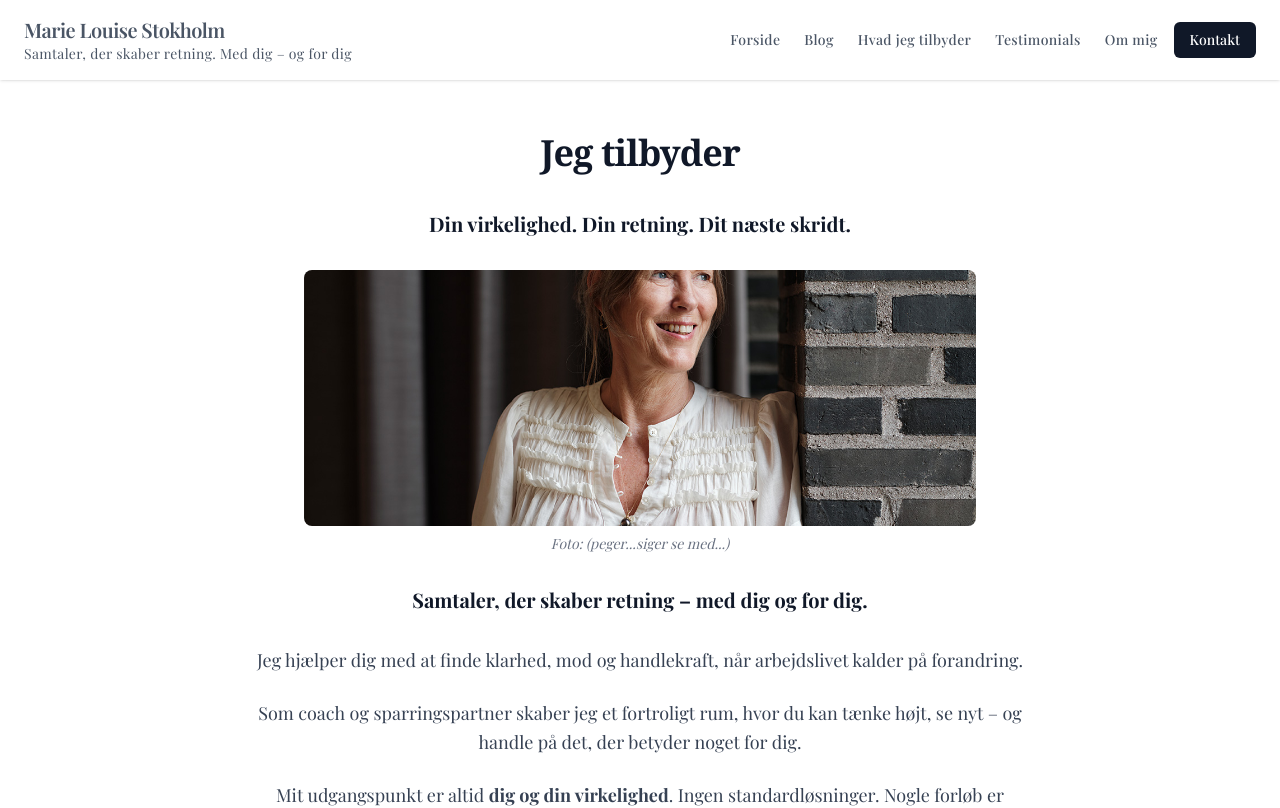
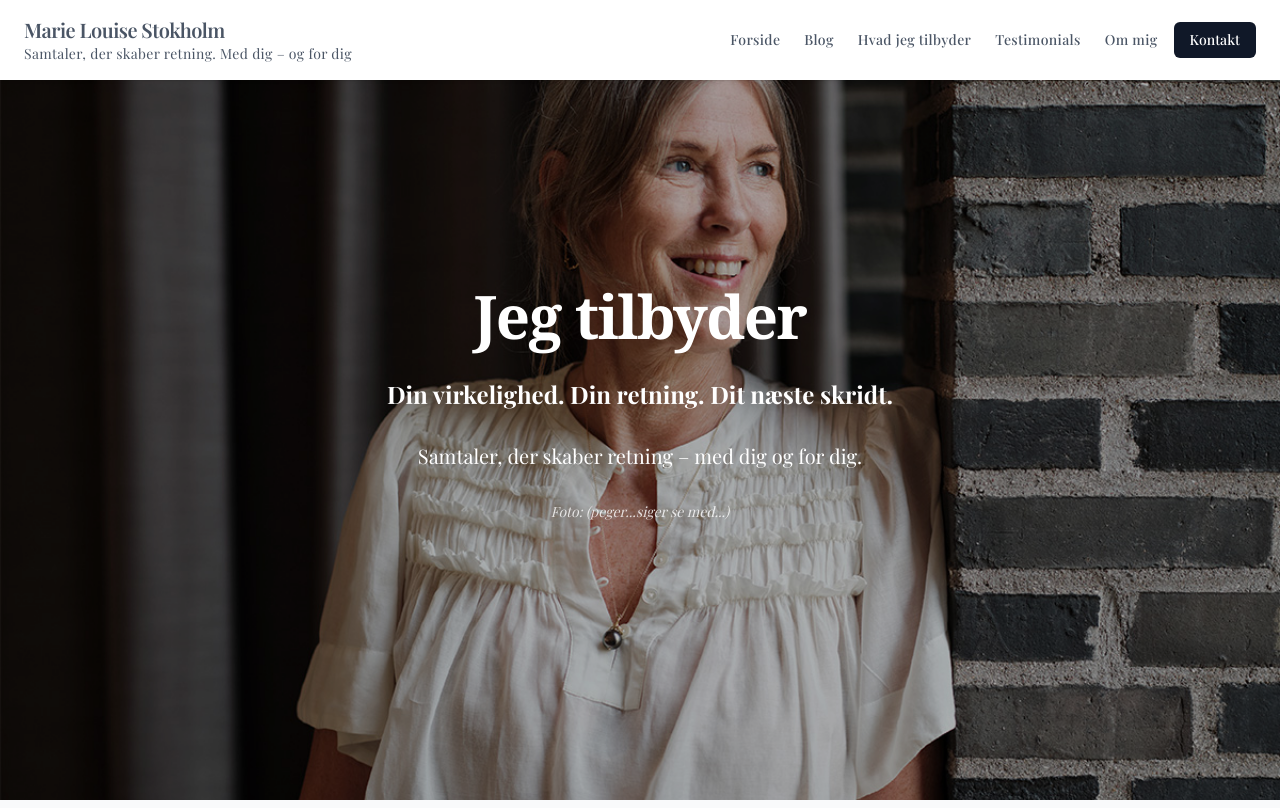
Before and after one commit to nordic-agency/marielouisestokholm, a Next.js app: page /hvad-jeg-tilbyder in a window 1280 px wide. Shown: the top 808 px of the page. Built offline with nearby package versions, Linux system fonts and the light colour scheme.

Commit message:
V2 Revision: Created full-width header section with background image and large typography

```diff
--- a/src/app/hvad-jeg-tilbyder/page.tsx
+++ b/src/app/hvad-jeg-tilbyder/page.tsx
@@ -5,38 +5,35 @@ import { ArrowRightIcon } from '@heroicons/react/24/solid';
 export default function HvadJegTilbyder() {
   return (
     <main className="bg-gray-50 space-y-16">
-      {/* Hero Section */}
-      <section className="w-full bg-white pt-32 pb-24 px-6">
-        <div className="max-w-4xl mx-auto text-center space-y-8">
-          <h1 className="text-3xl sm:text-4xl font-serif font-bold text-gray-900 leading-snug tracking-tight">
+      {/* Full-width Header Section */}
+      <section className="relative w-full h-screen flex items-center justify-center">
+        <Image
+          src="/images/om-mig-cover.jpg"
+          alt="Marie Louise Stokholm"
+          fill
+          className="object-cover"
+          priority
+        />
+        <div className="absolute inset-0 bg-black/30 z-10" />
+        <div className="relative z-20 text-center text-white max-w-6xl mx-auto px-6">
+          <h1 className="text-4xl md:text-6xl font-serif font-bold leading-tight tracking-tight mb-6">
             Jeg tilbyder
           </h1>
-
-          {/* Tagline under overskrift */}
-          <p className="text-xl font-bold text-gray-900">
+          <p className="text-xl md:text-2xl font-bold mb-8">
             Din virkelighed. Din retning. Dit næste skridt.
           </p>
-
-          {/* Photo */}
-          <div className="max-w-2xl mx-auto mb-8">
-            <Image
-              src="/images/om-mig-cover.jpg"
-              alt="Marie Louise Stokholm"
-              width={800}
-              height={400}
-              className="rounded-lg object-cover w-full h-64"
-            />
-            <p className="text-center text-sm text-gray-500 mt-2 italic">
-              Foto: (peger...siger se med...)
-            </p>
-          </div>
-
-          {/* Secondary tagline */}
-          <p className="text-xl font-bold text-gray-900">
+          <p className="text-lg md:text-xl mb-8">
             Samtaler, der skaber retning – med dig og for dig.
           </p>
+          <p className="text-sm text-white/80 italic">
+            Foto: (peger...siger se med...)
+          </p>
+        </div>
+      </section>
 
-          {/* Main content */}
+      {/* Content Section */}
+      <section className="w-full bg-white py-24 px-6">
+        <div className="max-w-4xl mx-auto text-center space-y-6">
           <div className="space-y-6 text-lg leading-relaxed text-gray-700 max-w-3xl mx-auto">
             <p>
               Jeg hjælper dig med at finde klarhed, mod og handlekraft, når arbejdslivet kalder på forandring.
```
